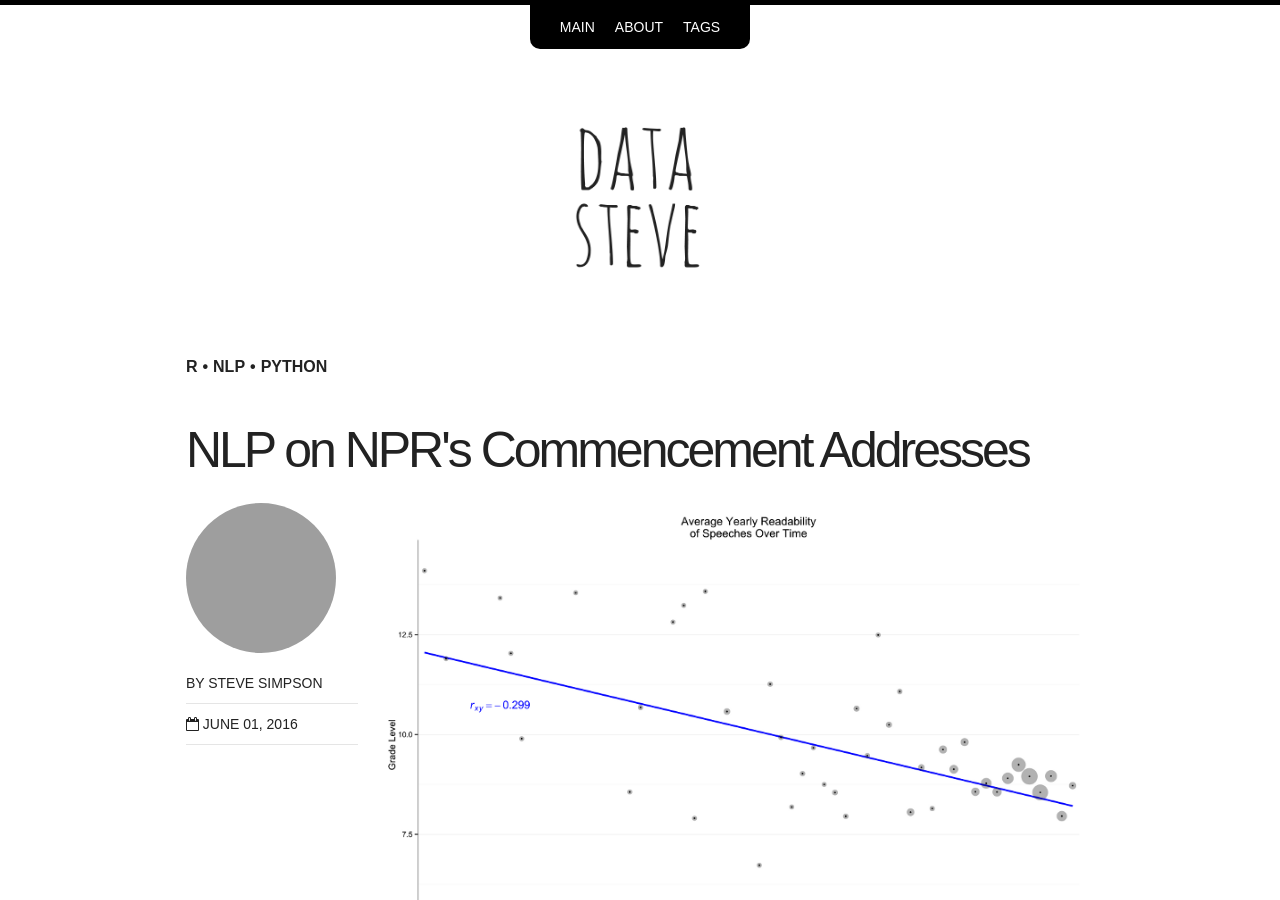
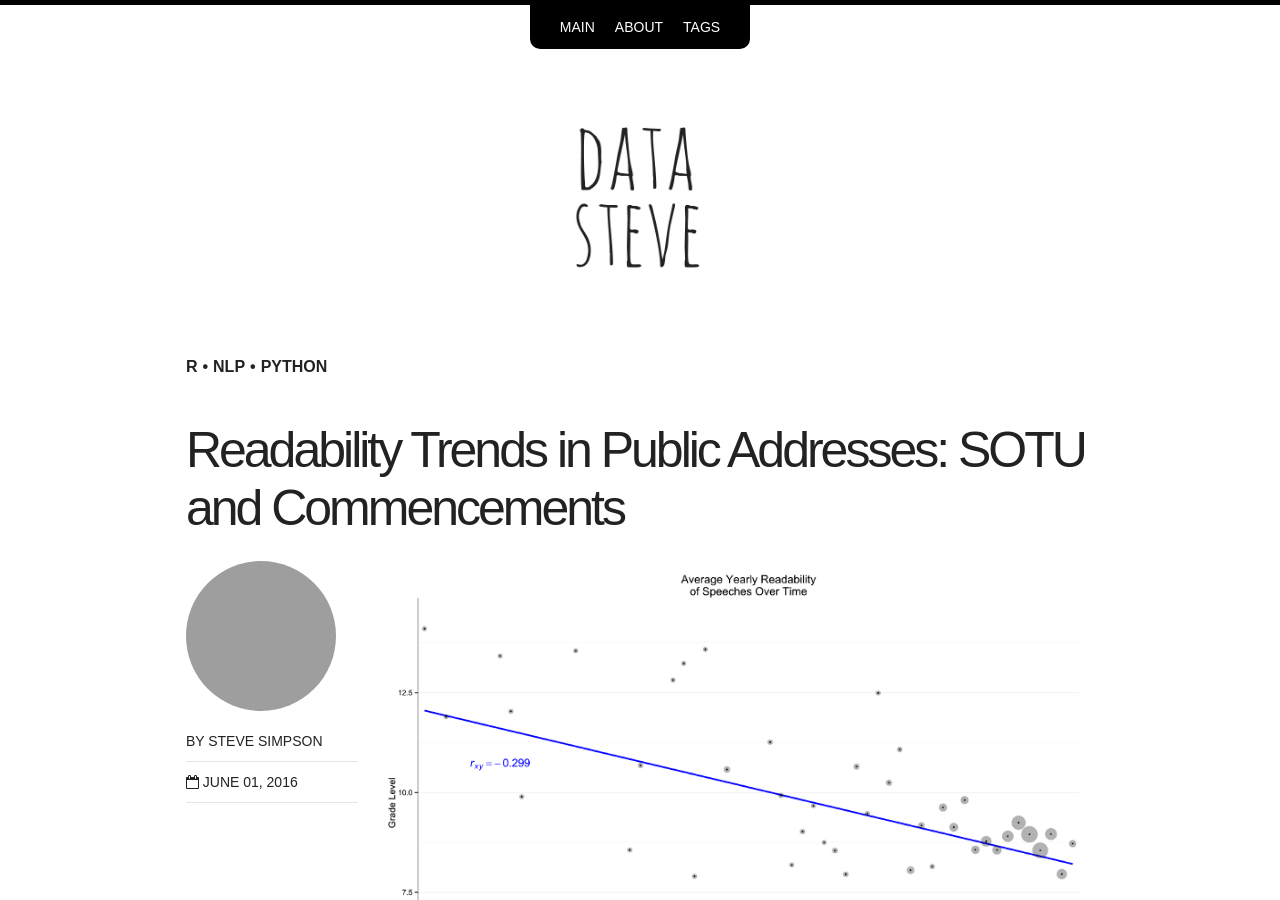
Before and after one commit to data-steve/data-steve.github.io, a Jekyll site: the page built from _posts/2016-06-01-nlp-on-commencement-addresses.md, in a window 1280 px wide and 900 px high. Built offline with Jekyll 4.4.1, drawn with Linux system fonts in a browser that asks for light colours; nearby versions of some CDN libraries; comment, search, counter and statistics services are not loaded; grey boxes are pictures that could not be loaded.

```diff
--- a/_posts/2016-06-01-nlp-on-commencement-addresses.md
+++ b/_posts/2016-06-01-nlp-on-commencement-addresses.md
@@ -1,6 +1,6 @@
 ---
 layout: post
-title: "NLP on NPR's Commencement Addresses"
+title: "Readability Trends in Public Addresses: SOTU and Commencements"
 tags: [R, NLP, Python]
 ---
 
```
